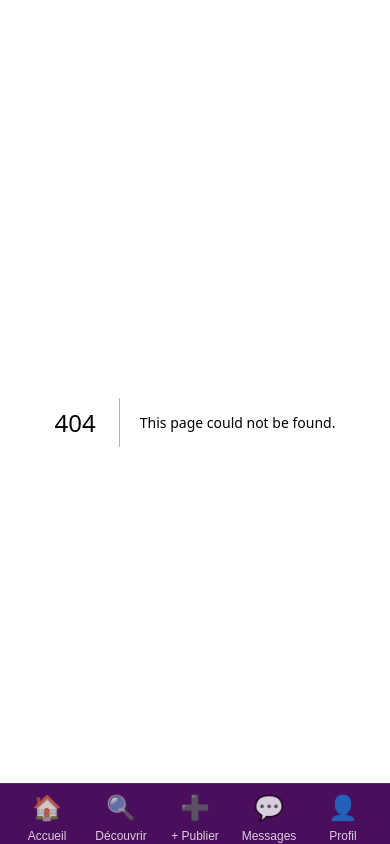
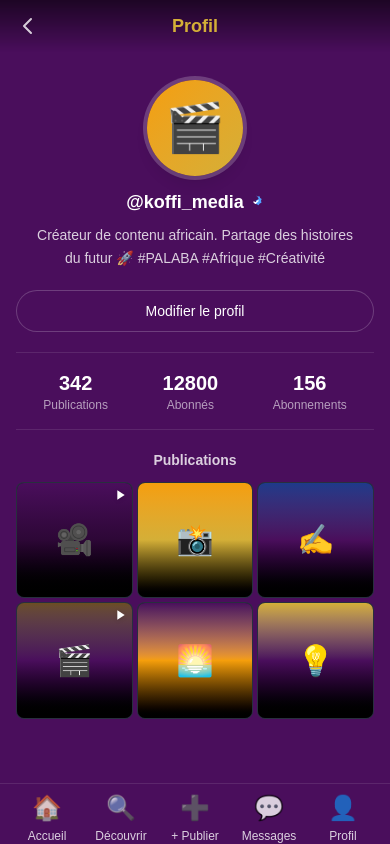
Before and after one commit to baobabai68-hash/codespace, a Next.js app: page /profile in a window 390 px wide. Before the commit this address had no page. Built offline with nearby package versions, Linux system fonts and the light colour scheme.

Commit message:
feat: add Écran ⑥ Profil Personnel (/profile) moderne et mobile-first : avatar + username + vérification, bio, bouton Modifier le profil en violet, stats publications/abonnés/abonnements, grille publications

```diff
--- /dev/null
+++ b/src/app/profile/page.tsx
@@ -0,0 +1,129 @@
+"use client";
+
+import { useState } from "react";
+
+type Post = {
+  id: string;
+  type: "video" | "image" | "text";
+  emoji: string;
+  gradient: string;
+};
+
+const user = {
+  name: "Koffi Media",
+  username: "@koffi_media",
+  avatarEmoji: "🎬",
+  verified: true,
+  bio: "Créateur de contenu africain. Partage des histoires du futur 🚀 #PALABA #Afrique #Créativité",
+  posts: 342,
+  followers: 12800,
+  following: 156,
+};
+
+const userPosts: Post[] = [
+  { id: "1", type: "video", emoji: "🎥", gradient: "from-[#4A0E5C] via-[#2d0736] to-black" },
+  { id: "2", type: "image", emoji: "📸", gradient: "from-[#F59E0B] via-[#D4AF37] to-black" },
+  { id: "3", type: "text", emoji: "✍️", gradient: "from-[#1e3a8a] via-[#4A0E5C] to-black" },
+  { id: "4", type: "video", emoji: "🎬", gradient: "from-[#F59E0B]/40 via-[#4A0E5C] to-black" },
+  { id: "5", type: "image", emoji: "🌅", gradient: "from-[#4A0E5C] via-[#F59E0B] to-black" },
+  { id: "6", type: "text", emoji: "💡", gradient: "from-[#D4AF37] via-[#4A0E5C] to-black" },
+];
+
+function VerificationBadge() {
+  return (
+    <svg
+      viewBox="0 0 24 24"
+      fill="currentColor"
+      className="h-4 w-4 text-blue-400 ml-1"
+      aria-hidden="true"
+    >
+      <path d="M12 2l2.4 1.8 2.8-.3 1 2.6 2.3 1.4-1 2.8.7 2.8-2.6 1.3-1.8 2.4-2.4-1.3-2.8-.7 1.4-2.3-.3-2.8 2.6-1 1.8-2.4L12 2z" />
+      <path d="M9 12l2 2 4-4" stroke="white" strokeWidth="2" fill="none" strokeLinecap="round" strokeLinejoin="round" />
+    </svg>
+  );
+}
+
+function StatItem({ label, value }: { label: string; value: number }) {
+  return (
+    <div className="flex flex-col items-center">
+      <span className="text-xl font-bold text-white">{value}</span>
+      <span className="text-xs text-white/60">{label}</span>
+    </div>
+  );
+}
+
+export default function ProfilePage() {
+  const [isEditing, setIsEditing] = useState(false);
+
+  return (
+    <div className="min-h-screen bg-purple-brand flex flex-col items-center pb-24">
+      {/* Header with back button */}
+      <header className="fixed top-0 left-0 right-0 z-40 flex items-center justify-between bg-gradient-to-b from-black/60 to-transparent px-4 py-3">
+        <a href="/" className="text-white/80 hover:text-white transition-colors">
+          <svg viewBox="0 0 24 24" fill="none" stroke="currentColor" strokeWidth="2" className="h-6 w-6">
+            <path d="M15 19l-7-7 7-7" strokeLinecap="round" strokeLinejoin="round" />
+          </svg>
+        </a>
+        <h1 className="text-lg font-bold text-gold-brand">Profil</h1>
+        <div className="w-6" />
+      </header>
+
+      <div className="w-full max-w-md px-4 pt-20 pb-6 space-y-5">
+        {/* Avatar + username + bio */}
+        <div className="flex flex-col items-center text-center">
+          <div className="flex h-24 w-24 items-center justify-center rounded-full bg-gradient-to-br from-orange-brand to-gold-brand text-5xl ring-4 ring-white/20 shadow-lg">
+            {user.avatarEmoji}
+          </div>
+          <div className="flex items-center mt-3">
+            <span className="text-lg font-bold text-white">{user.username}</span>
+            {user.verified && <VerificationBadge />}
+          </div>
+          <p className="mt-2 text-sm text-white/80 max-w-xs leading-relaxed">
+            {user.bio}
+          </p>
+        </div>
+
+        {/* Edit profile button */}
+        <button
+          type="button"
+          onClick={() => setIsEditing(!isEditing)}
+          className="w-full bg-purple-brand text-white py-2.5 rounded-full font-medium text-sm hover:bg-orange-brand transition-colors border border-white/20"
+        >
+          Modifier le profil
+        </button>
+
+        {/* Stats */}
+        <div className="flex justify-around py-4 border-y border-white/10">
+          <StatItem label="Publications" value={user.posts} />
+          <StatItem label="Abonnés" value={user.followers} />
+          <StatItem label="Abonnements" value={user.following} />
+        </div>
+
+        {/* Publications grid */}
+        <div>
+          <h2 className="text-sm font-semibold text-white/80 mb-3 text-center">Publications</h2>
+          <div className="grid grid-cols-3 gap-1">
+            {userPosts.map((post) => (
+              <div
+                key={post.id}
+                className="relative aspect-square rounded-lg overflow-hidden bg-gray-900 border border-white/10"
+              >
+                <div className={`absolute inset-0 bg-gradient-to-b ${post.gradient}`} />
+                <div className="absolute inset-0 flex items-center justify-center">
+                  <span className="text-3xl">{post.emoji}</span>
+                </div>
+                {post.type === "video" && (
+                  <div className="absolute top-1 right-1">
+                    <svg viewBox="0 0 24 24" fill="currentColor" className="h-4 w-4 text-white drop-shadow">
+                      <path d="M8 5v14l11-7z" />
+                    </svg>
+                  </div>
+                )}
+              </div>
+            ))}
+          </div>
+        </div>
+      </div>
+    </div>
+  );
+}
```
